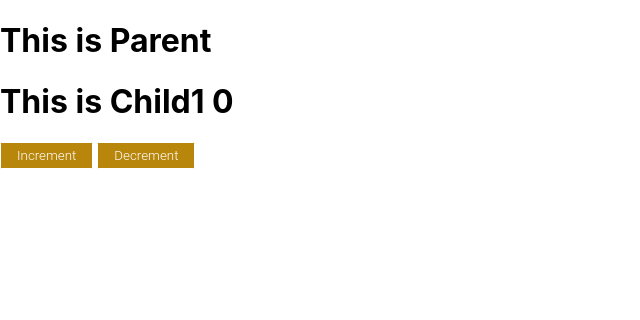
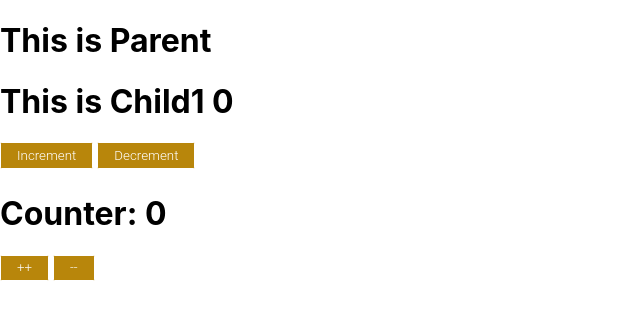
Before and after one commit to MuhammadTalhaRao/boot-camp_v2, a React (Create React App) app: page / in a window 1280 px wide. Shown: the top 320 px of the page, without its empty margins (0-640 px from the left). Built offline with nearby package versions, Linux system fonts and the light colour scheme.

Commit message:
New counter using reducer

```diff
--- a/src/Parent.js
+++ b/src/Parent.js
@@ -1,15 +1,17 @@
 import React, { useState, useContext } from 'react';
 import Child1 from './child1';
 import Counter_Hook from './contextHook';
+import Child2 from './Child2';
 
 function Parent(){
-    let p_counter = useState(0);
+    let p_counter1 = useState(0);
 
     return(
-        <Counter_Hook.Provider value = {p_counter} >
+        <Counter_Hook.Provider value = {p_counter1} >
         <div>
             <h1>This is Parent</h1>
             <Child1 />
+            <Child2 />
         </div>
         </Counter_Hook.Provider>
     );
--- a/src/child2.js
+++ b/src/child2.js
@@ -1,8 +1,19 @@
-import React from 'react';
+import React, { useReducer, useContext } from 'react';
 import Child1 from './child1';
+import CounterReducer from './counterReducer';
+import Counter_Hook from './contextHook';
 
 function Child2(){
+    let [state, dispatcher] = useReducer(CounterReducer, 0);
+    let counter = useContext(Counter_Hook);
 
+    return(
+        <div>
+            <h1>Counter: {state} </h1>
+            <button className = 'ClassicButton' onClick = {()=>dispatcher('INCREMENT')} >++</button>
+            <button className = 'ClassicButton' onClick = {()=>dispatcher('DECREMENT') } >--</button>
+        </div>
+    );
 }
 
 export default Child2;
--- a/src/counterReducer.js
+++ b/src/counterReducer.js
@@ -5,6 +5,8 @@ const CounterReducer = (state, action)=>{
     switch (action){
         case 'INCREMENT':
             return state+1;
+        case 'DECREMENT':
+            return state-1;
     }
 }
 
```
